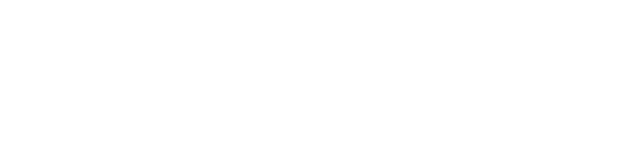
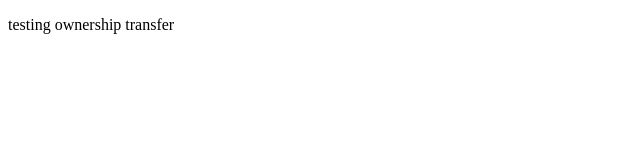
Before and after one commit to DiptiBhardwaj/testing-repo, a plain HTML site: page index.html in a window 1280 px wide. Shown: the whole page, without its empty margins (0-640 px from the left). Drawn offline with Linux system fonts and the light colour scheme.

Commit message:
update index.html

```diff
--- a/index.html
+++ b/index.html
@@ -5,6 +5,6 @@
     <title>Title</title>
 </head>
 <body>
-
+    <p>testing ownership transfer</p>
 </body>
 </html>
```
